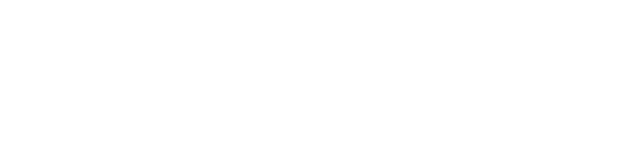
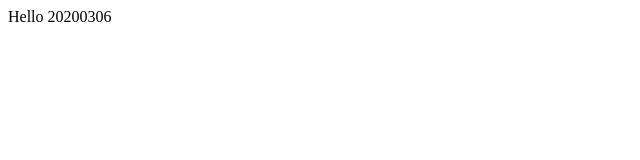
Before and after one commit to qtsun/teachGit, a plain HTML site: page index.html in a window 1280 px wide. Shown: the whole page, without its empty margins (0-640 px from the left). Drawn offline with Linux system fonts and the light colour scheme.

Commit message:
add Hello 20200306

```diff
--- a/index.html
+++ b/index.html
@@ -7,6 +7,6 @@
     <title>Document</title>
 </head>
 <body>
-
+    Hello 20200306
 </body>
 </html>
```
